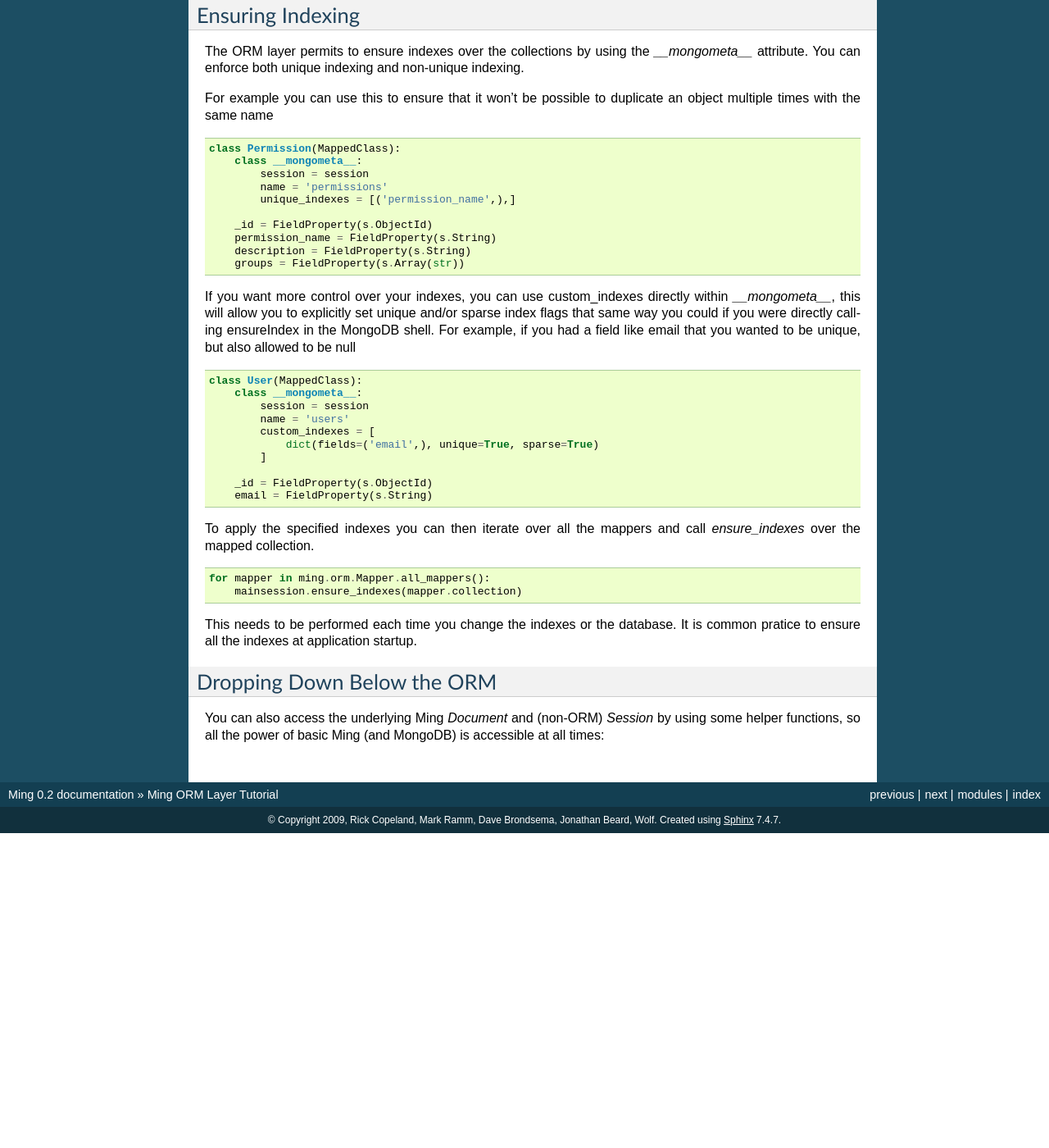
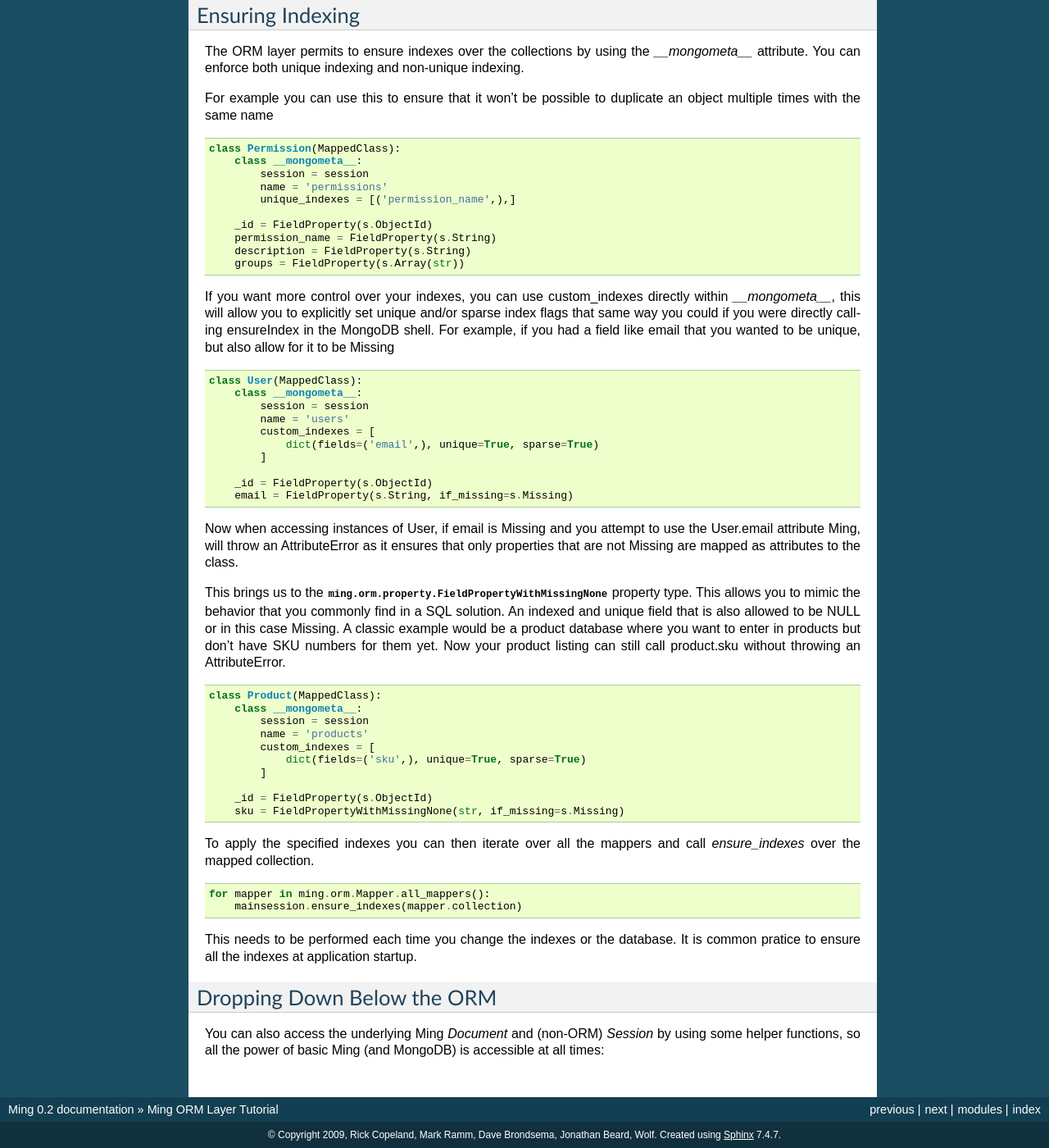
Before and after one commit to TurboGears/Ming, a Sphinx documentation site: the page built from docs/orm.rst, in a window 1280 px wide and 1400 px high, scrolled down 4013 px. Shown: the whole window at 82% size. Built offline with Sphinx 7.4.7, drawn with Linux system fonts in a browser that asks for light colours; before the commit the page ends 5029 px from its top, so only the background shows below that.

Commit message:
Added FieldPropertyWithMissingNone and documentation and tests
Signed-off-by: Wayne Witzel III <wwitzel3@gmail.com>

```diff
--- a/docs/api/ming.orm.rst
+++ b/docs/api/ming.orm.rst
@@ -41,6 +41,12 @@ Classes
    :inherited-members:
    :undoc-members:
 
+.. autoclass:: FieldPropertyWithMissingNone
+   :show-inheritance:
+   :members:
+   :inherited-members:
+   :undoc-members:
+
 .. autoclass:: RelationProperty
    :show-inheritance:
    :members:
--- a/docs/orm.rst
+++ b/docs/orm.rst
@@ -270,7 +270,7 @@ If you want more control over your indexes, you can use custom_indexes directly
 `__mongometa__`, this will allow you to explicitly set unique and/or sparse index
 flags that same way you could if you were directly calling ensureIndex in the MongoDB
 shell. For example, if you had a field like email that you wanted to be unique, but
-also allowed to be null
+also allow for it to be Missing
 
 .. code-block:: python
 
@@ -283,7 +283,31 @@ also allowed to be null
 	    ]
 
 	_id = FieldProperty(s.ObjectId)
-	email = FieldProperty(s.String)
+	email = FieldProperty(s.String, if_missing=s.Missing)
+
+Now when accessing instances of User, if email is Missing and you attempt to use the
+User.email attribute Ming, will throw an AttributeError as it ensures that only
+properties that are not Missing are mapped as attributes to the class.
+
+This brings us to the :class:`ming.orm.property.FieldPropertyWithMissingNone`
+property type. This allows you to mimic the behavior that you commonly find in a SQL
+solution. An indexed and unique field that is also allowed to be NULL
+or in this case Missing. A classic example would be a product database where you
+want to enter in products but don't have SKU numbers for them yet. Now your product listing
+can still call product.sku without throwing an AttributeError.
+
+.. code-block:: python
+
+    class Product(MappedClass):
+        class __mongometa__:
+	    session = session
+	    name = 'products'
+	    custom_indexes = [
+	        dict(fields=('sku',), unique=True, sparse=True)
+	    ]
+
+	_id = FieldProperty(s.ObjectId)
+	sku = FieldPropertyWithMissingNone(str, if_missing=s.Missing)
 
 To apply the specified indexes you can then iterate over all the mappers and
 call `ensure_indexes` over the mapped collection.
```
Also changed, not shown: 3 other files.
